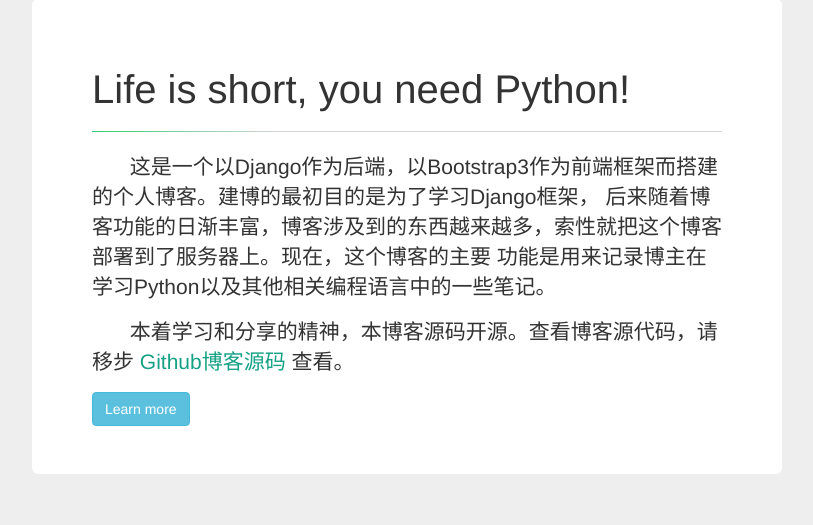
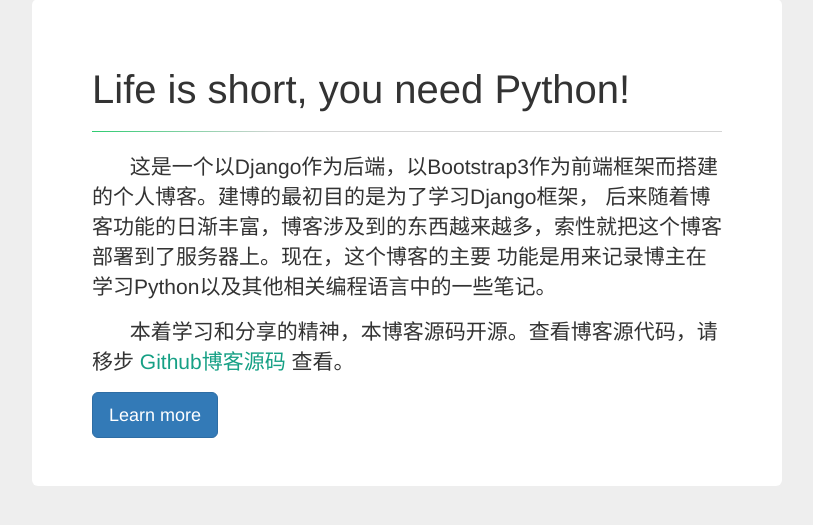
Before and after one commit to maybachv5/django_blog, a Django app: page /about/ in a window 1280 px wide. Shown: the part 81-606 px from the top of the page, without its empty margins (233-1046 px from the left). Run offline with Django 3.2, Linux system fonts and the light colour scheme; some libraries are stand-ins or nearby versions.

Commit message:
调整about页面标题

```diff
--- a/templates/blog/about.html
+++ b/templates/blog/about.html
@@ -1,6 +1,6 @@
 {% extends 'blog/base.html' %}
 
-{% block head_title %}博客主页{% endblock %}
+{% block head_title %}关于博客{% endblock %}
 
 {% block content %}
 <div class="container">
@@ -18,7 +18,7 @@
                     本着学习和分享的精神，本博客源码开源。查看博客源代码，请移步
                     <a href="https://github.com/Hopetree/django_blog" target="_blank">Github博客源码</a> 查看。
                 </p>
-                <a class="btn btn-info" title="查看博客Timeline，了解博客建站历程"
+                <a class="btn btn-primary btn-lg" title="查看博客Timeline，了解博客建站历程"
                    href="{% url 'blog:timeline'%}" role="button">Learn more</a>
             </div>
         </div>
```
Also changed, not shown: README.md.
